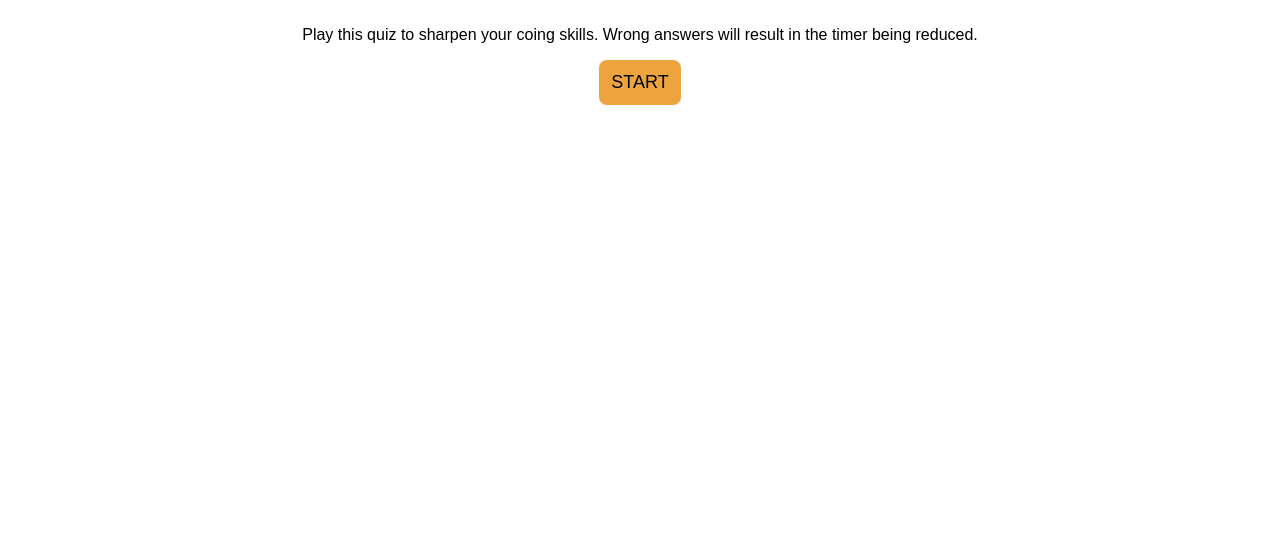
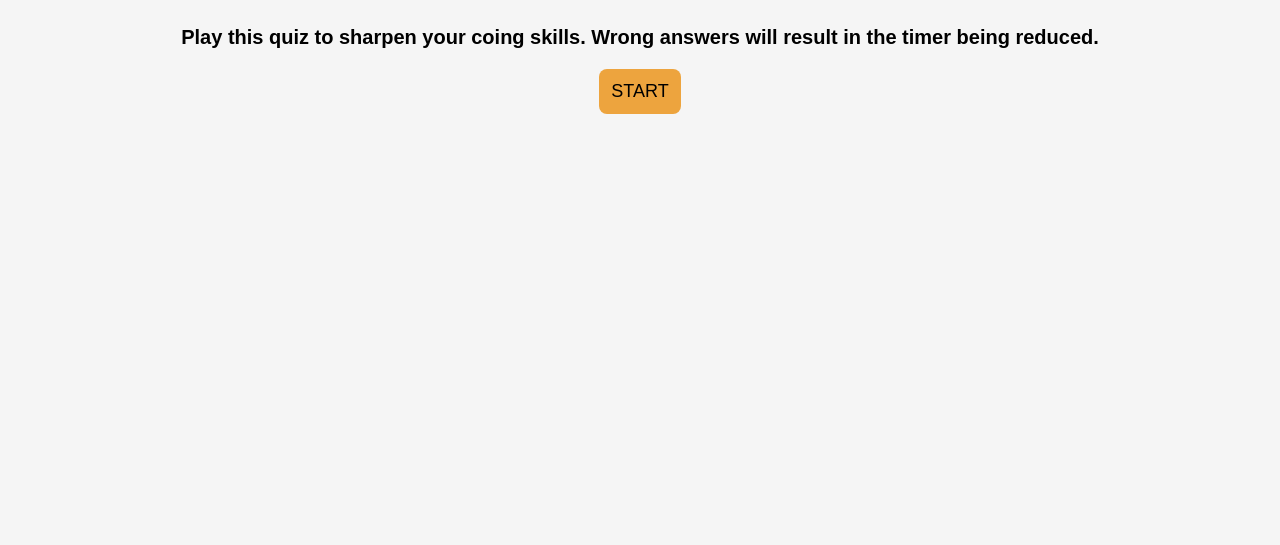
Before and after one commit to ReeceDevenney/Flashcard-Quiz, a plain HTML site: page index.html in a window 1280 px wide. Shown: the part 255-800 px from the top of the page. Drawn offline with Linux system fonts and the light colour scheme.

Commit message:
minor css changes and fixed bug not allowing looping of game

```diff
--- a/assets/css/style.css
+++ b/assets/css/style.css
@@ -1,5 +1,6 @@
 * {
     font-family: Arial, Helvetica, sans-serif;
+    background-color: #f5f5f5;
 }
 
 main {
@@ -25,6 +26,11 @@ h1 {
     display: flex;
     justify-content: center;
     font-size: 50px;
+}
+
+p {
+    font-size: 20px;
+    font-weight: bolder;
 }
 
 button {
--- a/assets/js/script.js
+++ b/assets/js/script.js
@@ -185,7 +185,7 @@ var returnMenu = function (event) {
         };
 
         leaderboardHeaderEl.textContent = ""
-        returnEl.remove()
+        returnEl.innerHTML = ""
     };
 }
 
```
